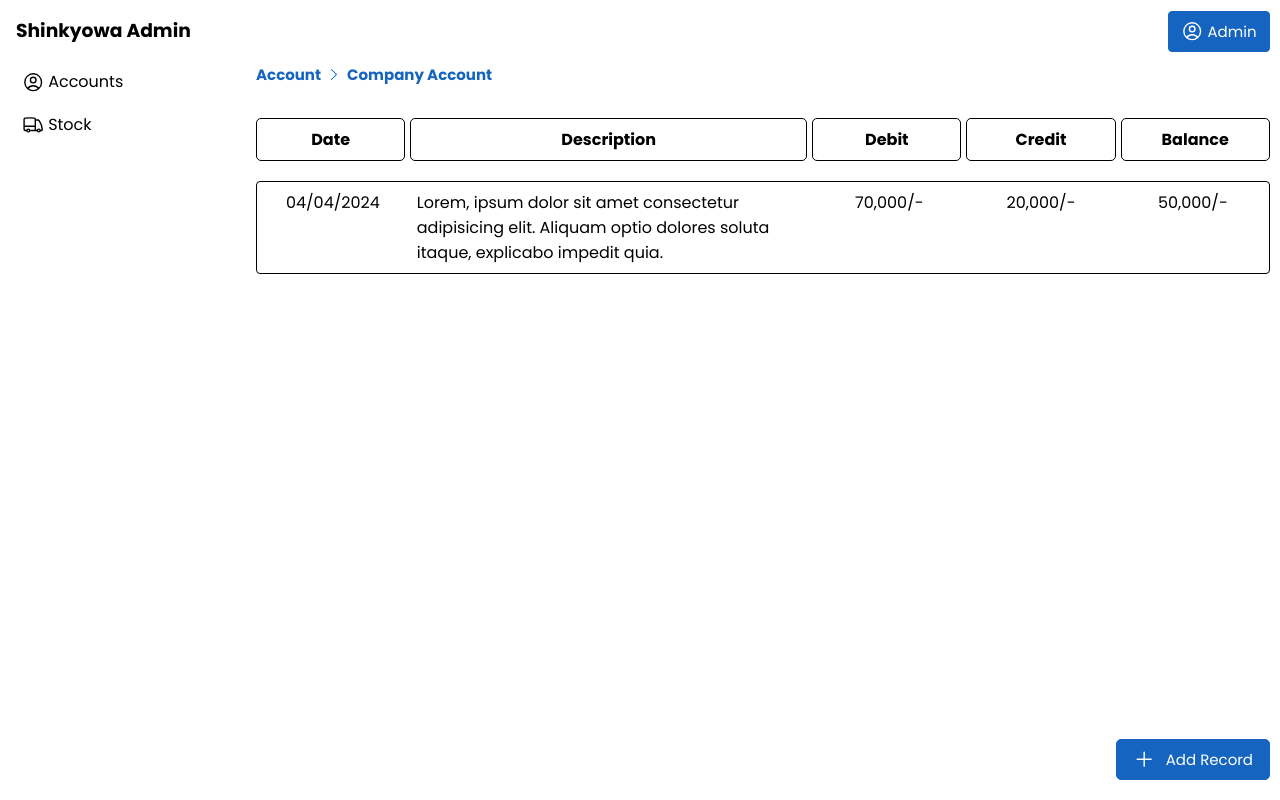
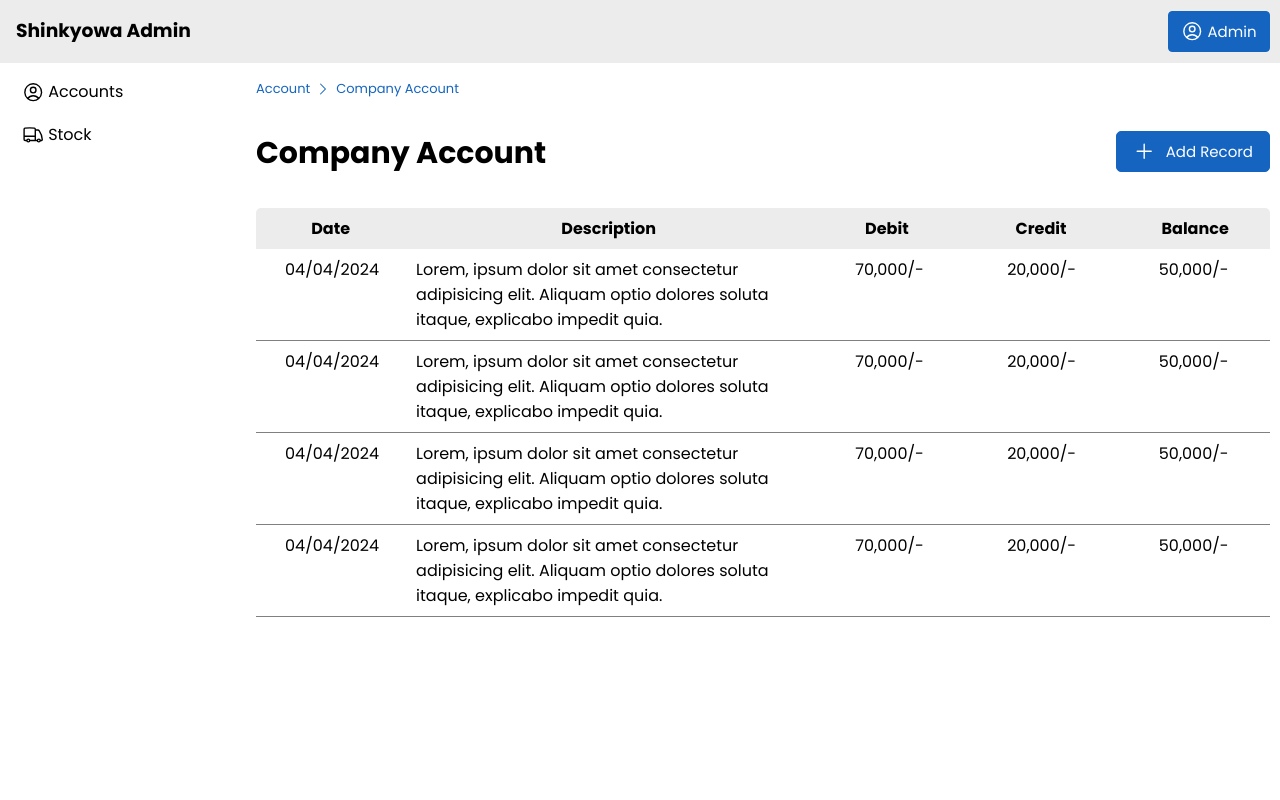
Before and after one commit to MKashanButt/shinkyowa-admin-panel, a React (Create React App) app: page /company-account in a window 1280 px wide. Built offline with nearby package versions, Linux system fonts and the light colour scheme; the HTML template or start-up script is replaced by a standard one.

Commit message:
updated page

```diff
--- a/src/Pages/Accounts/Sub-Pages/CompanyAccount/CompanyAccount.module.css
+++ b/src/Pages/Accounts/Sub-Pages/CompanyAccount/CompanyAccount.module.css
@@ -6,7 +6,6 @@
     width: 100%;
     display: flex;
     flex-direction: column;
-    gap: 20px;
 }
 
 .account thead {
@@ -18,12 +17,13 @@
     width: 99%;
     display: inline-flex;
     gap: 5px;
+    border-radius: 5px 5px 0 0;
+    background-color: rgba(236, 236, 236, 1);
 }
 
 .account thead th {
     display: inline-block;
     width: 15%;
-    border: 1px solid black;
     border-radius: 5px;
     padding: 0.5rem;
 }
@@ -35,8 +35,7 @@
 
 .account tbody tr {
     width: 99%;
-    border: 1px solid black;
-    border-radius: 4px;
+    border-bottom: 1px solid grey;
     display: inline-flex;
     align-items: start;
 }
@@ -54,9 +53,3 @@
     display: inline-block;
     width: 40%;
 }
-
-.companyAccount button {
-    position: fixed;
-    bottom: 20px;
-    right: 10px;
-}
--- a/src/Pages/Accounts/Sub-Pages/CompanyAccount/Index.jsx
+++ b/src/Pages/Accounts/Sub-Pages/CompanyAccount/Index.jsx
@@ -1,6 +1,7 @@
 import React from 'react'
 import Table from './components/Table';
 import Breadcrumbs from '../../../../components/Breadcrumbs/Index';
+import TableHeading from '../../../../components/TableHeading/Index';
 
 import styles from './CompanyAccount.module.css';
 
@@ -9,15 +10,9 @@ const CompanyAccount = () => {
         <>
             <section className={styles.companyAccount}>
                 <Breadcrumbs mainPage="Account" subPage="Company Account" />
+                <TableHeading heading="Company Account" pageUrl="add-company-data" />
                 <Table />
-                <a href="/add-company-data">
-                    <button>
-                        <svg xmlns="http://www.w3.org/2000/svg" fill="none" viewBox="0 0 24 24" strokeWidth={1.5} stroke="currentColor" className="icon">
-                            <path strokeLinecap="round" strokeLinejoin="round" d="M12 4.5v15m7.5-7.5h-15" />
-                        </svg>
-                        Add Record</button>
-                </a>
-            </section>
+            </section >
         </>
     )
 }
--- a/src/Pages/Accounts/Sub-Pages/CompanyAccount/components/Table.jsx
+++ b/src/Pages/Accounts/Sub-Pages/CompanyAccount/components/Table.jsx
@@ -21,6 +21,27 @@ const Table = () => {
                     <td>20,000/-</td>
                     <td>50,000/-</td>
                 </tr>
+                <tr>
+                    <td>04/04/2024</td>
+                    <td>Lorem, ipsum dolor sit amet consectetur adipisicing elit. Aliquam optio dolores soluta itaque, explicabo impedit quia.</td>
+                    <td>70,000/-</td>
+                    <td>20,000/-</td>
+                    <td>50,000/-</td>
+                </tr>
+                <tr>
+                    <td>04/04/2024</td>
+                    <td>Lorem, ipsum dolor sit amet consectetur adipisicing elit. Aliquam optio dolores soluta itaque, explicabo impedit quia.</td>
+                    <td>70,000/-</td>
+                    <td>20,000/-</td>
+                    <td>50,000/-</td>
+                </tr>
+                <tr>
+                    <td>04/04/2024</td>
+                    <td>Lorem, ipsum dolor sit amet consectetur adipisicing elit. Aliquam optio dolores soluta itaque, explicabo impedit quia.</td>
+                    <td>70,000/-</td>
+                    <td>20,000/-</td>
+                    <td>50,000/-</td>
+                </tr>
             </tbody>
         </table>
     )
--- a/src/components/Breadcrumbs/Breadcumbs.module.css
+++ b/src/components/Breadcrumbs/Breadcumbs.module.css
@@ -1,9 +1,10 @@
 .breadcrumbs {
     display: flex;
     gap: 5px;
+    margin-top: 1rem;
     margin-bottom: 2rem;
     color: var(--primary);
-    font-weight: bold;
+    font-size: 13px;
 }
 
 .icon {
--- a/src/components/Sidebar/Sidebar.module.css
+++ b/src/components/Sidebar/Sidebar.module.css
@@ -2,6 +2,7 @@
     width: 20%;
     display: flex;
     justify-content: center;
+    position: relative;
 }
 
 .sidebar>ul {
@@ -9,6 +10,7 @@
     display: flex;
     flex-direction: column;
     gap: 5px;
+    margin-top: 10px;
 }
 
 .sidebar>ul>li {
@@ -32,11 +34,11 @@
 
 .subMenu {
     position: absolute;
-    width: 17.8%;
+    width: 88%;
     padding: 0.5rem;
     border-radius: 4px;
     background-color: rgba(236, 236, 236, 1);
-    top: 105px;
+    top: 54px;
     z-index: 100;
     font-size: 14px;
     display: flex;
--- /dev/null
+++ b/src/components/TableHeading/Index.jsx
@@ -0,0 +1,20 @@
+import React from 'react'
+import styles from './TableHeading.module.css'
+
+const Index = ({ heading, pageUrl }) => {
+    const url = `/${pageUrl}`
+    return (
+        <div className={styles.heading}>
+            <h1>{heading}</h1>
+            <a href={url}>
+                <button>
+                    <svg xmlns="http://www.w3.org/2000/svg" fill="none" viewBox="0 0 24 24" strokeWidth={1.5} stroke="currentColor" className="icon">
+                        <path strokeLinecap="round" strokeLinejoin="round" d="M12 4.5v15m7.5-7.5h-15" />
+                    </svg>
+                    Add Record</button>
+            </a>
+        </div >
+    )
+}
+
+export default Index
--- /dev/null
+++ b/src/components/TableHeading/TableHeading.module.css
@@ -0,0 +1,11 @@
+.heading {
+    width: 100%;
+    margin: 2rem 0;
+    position: relative;
+    display: flex;
+}
+
+.heading button {
+    position: absolute;
+    right: 10px;
+}
--- a/src/components/Topbar/Topbar.module.css
+++ b/src/components/Topbar/Topbar.module.css
@@ -5,6 +5,7 @@
     display: flex;
     position: relative;
     z-index: 90;
+    background-color: rgba(236, 236, 236, 1);
 }
 
 .topbar .account {
```
